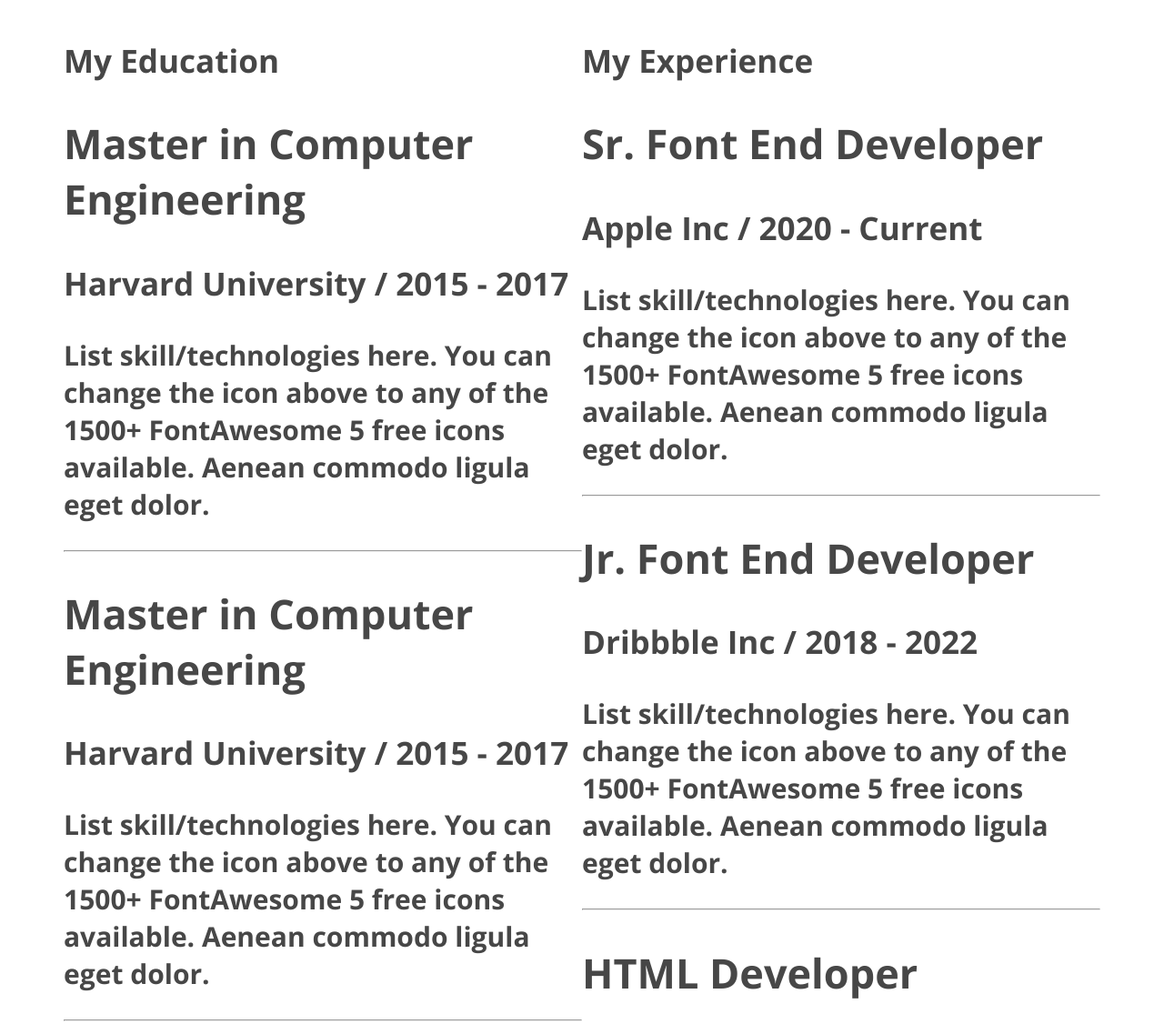
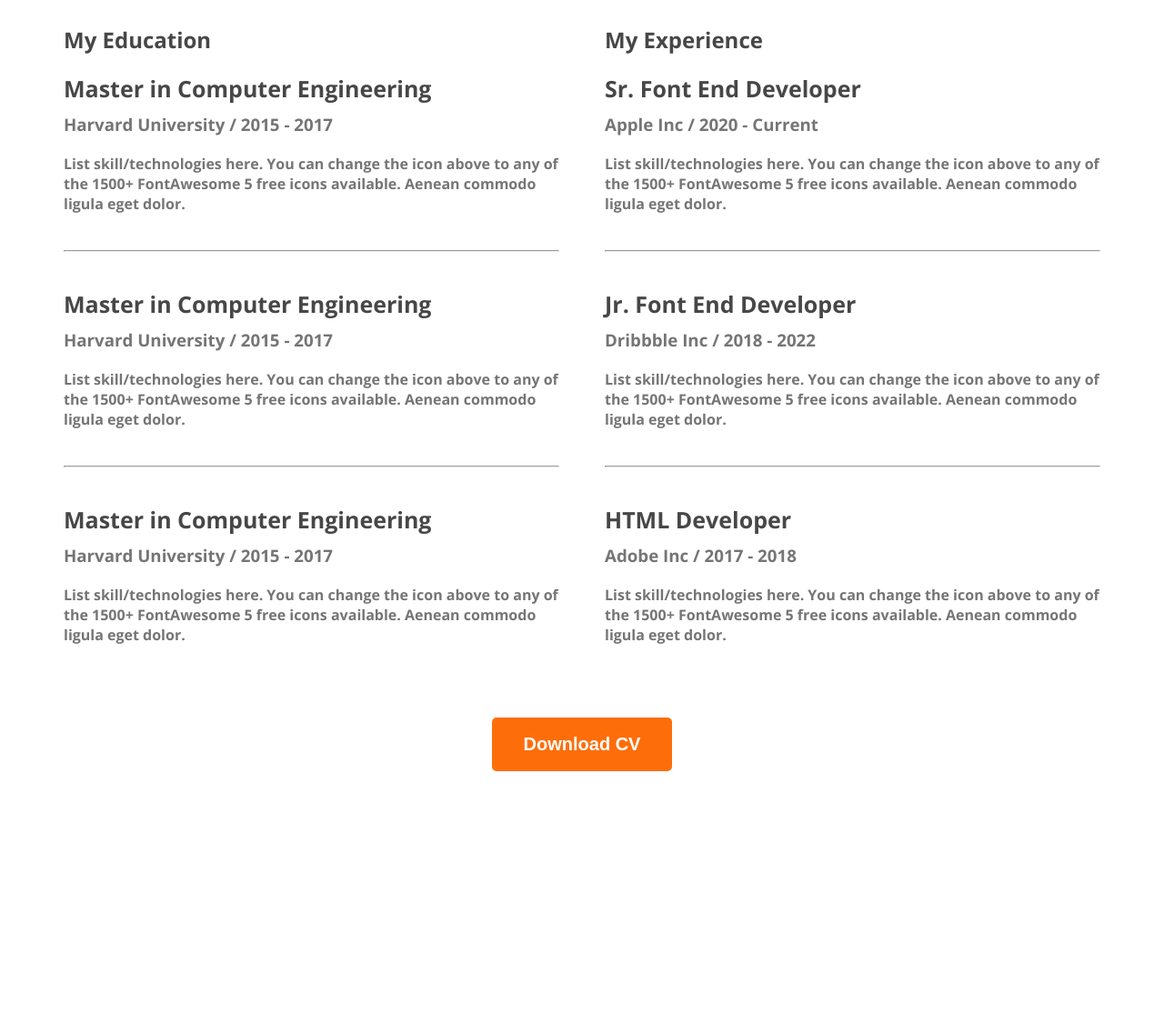
Before and after one commit to jennifergomes2/webdeveloper-portfolio, a plain HTML site: page index.html in a window 1280 px wide. Shown: the part 2400-3526 px from the top of the page at 91% size. After the commit the page ends 3256 px from the top, so only its background shows below. Drawn offline with nearby package versions, Linux system fonts and the light colour scheme.

Commit message:
finished the resume section

```diff
--- a/index.html
+++ b/index.html
@@ -95,7 +95,17 @@
 
         <div class="resume-container">
             <div class="resume-column">
-                <h3 class="resume-column-title">My Education</h3>
+                <h2 class="resume-column-title">My Education</h2>
+
+                <div class="resume-item">
+                    <h2 class="resume-item-title">Master in Computer Engineering</h2>
+                    <h3 class="resume-item-institution">Harvard University / 2015 - 2017</h3>
+                    <p class="resume-item-description">List skill/technologies here. You can change the icon above
+                        to any of the 1500+ FontAwesome 5 free icons available. Aenean commodo ligula eget dolor.</p>
+                </div>
+
+                <hr>
+
                 <div class="resume-item">
                     <h2 class="resume-item-title">Master in Computer Engineering</h2>
                     <h3 class="resume-item-institution">Harvard University / 2015 - 2017</h3>
@@ -103,13 +113,7 @@
                         to any of the 1500+ FontAwesome 5 free icons available. Aenean commodo ligula eget dolor.</p>
                 </div>
                 <hr>
-                <div class="resume-item">
-                    <h2 class="resume-item-title">Master in Computer Engineering</h2>
-                    <h3 class="resume-item-institution">Harvard University / 2015 - 2017</h3>
-                    <p class="resume-item-description">List skill/technologies here. You can change the icon above
-                        to any of the 1500+ FontAwesome 5 free icons available. Aenean commodo ligula eget dolor.</p>
-                </div>
-                <hr>
+
                 <div class="resume-item">
                     <h2 class="resume-item-title">Master in Computer Engineering</h2>
                     <h3 class="resume-item-institution">Harvard University / 2015 - 2017</h3>
@@ -119,21 +123,25 @@
             </div>
 
             <div class="resume-column">
-                <h3 class="resume-column-title">My Experience</h3>
+                <h2 class="resume-column-title">My Experience</h2>
                 <div class="resume-item">
                     <h2 class="resume-item-title">Sr. Font End Developer</h2>
                     <h3 class="resume-item-institution">Apple Inc / 2020 - Current</h3>
                     <p class="resume-item-description">List skill/technologies here. You can change the icon above
                         to any of the 1500+ FontAwesome 5 free icons available. Aenean commodo ligula eget dolor.</p>
                 </div>
+
                 <hr>
+
                 <div class="resume-item">
                     <h2 class="resume-item-title">Jr. Font End Developer</h2>
                     <h3 class="resume-item-institution">Dribbble Inc / 2018 - 2022</h3>
                     <p class="resume-item-description">List skill/technologies here. You can change the icon above
                         to any of the 1500+ FontAwesome 5 free icons available. Aenean commodo ligula eget dolor.</p>
                 </div>
+
                 <hr>
+
                 <div class="resume-item">
                     <h2 class="resume-item-title">HTML Developer</h2>
                     <h3 class="resume-item-institution">Adobe Inc / 2017 - 2018</h3>
@@ -142,6 +150,10 @@
                 </div>
             </div>
         </div>
+        <div class="download-cv">
+            <button class="btn-primary">Download CV</button>
+        </div>
+
        </section>
     </main>
 
--- a/styles/portfolio.css
+++ b/styles/portfolio.css
@@ -170,9 +170,40 @@ main section {
 /* Resume section styles */
 
 .resume-container {
+    color: #474747;
     display: flex;
-    justify-content: space-around;
-    color:#474747;
-    font-size: 30px;
+    gap: 50px;
     font-weight: 700;
+
+
 }
+
+.resume-item-title{
+    font-weight: 700;
+    font-size: 25px;
+    margin-bottom: 10px;
+
+
+}
+
+.resume-item-institution{
+    margin-bottom: 20px;
+    margin-top: 0px;
+}
+
+.resume-item-description{
+    margin-bottom: 30px;
+}
+
+.resume-item-institution, .resume-item-description{
+    color: #757575;
+}
+
+.resume-container hr{
+    margin: 40px 0px;
+}
+
+.download-cv{
+    text-align: center;
+    margin-top: 50px;
+}
```
